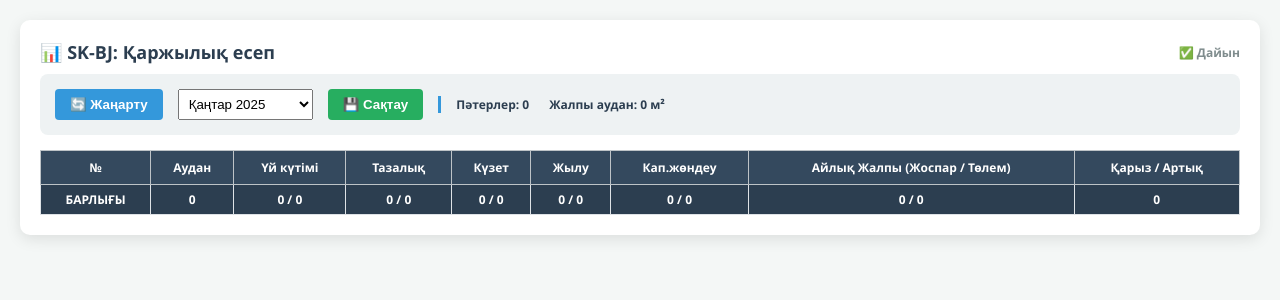
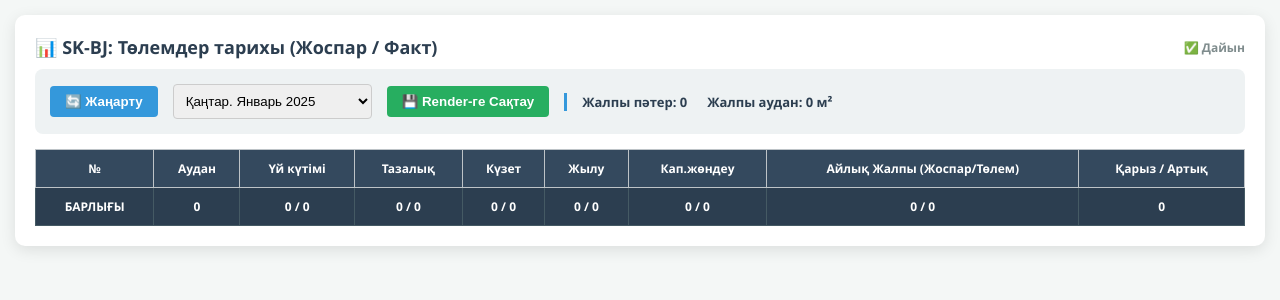
Before and after one commit to qalpan/sk-bj, a Django app: page /admin-panel/ in a window 1280 px wide. Shown: the top 300 px of the page. Run offline with Django 4.2, Linux system fonts and the light colour scheme; data that the repository does not hold is empty.

Commit message:
Update tөlemesep_smart.html

```diff
--- a/templates/tөlemesep_smart.html
+++ b/templates/tөlemesep_smart.html
@@ -2,38 +2,67 @@
 <html lang="kk">
 <head>
     <meta charset="UTF-8">
-    <title>SK-BJ — Төлемдерді Бақылау</title>
+    <title>SK-BJ — Қаржы Басқару Панелі</title>
     <style>
-        body { font-family: 'Segoe UI', sans-serif; background: #f4f7f6; margin: 20px; font-size: 12px; }
+        body { font-family: 'Segoe UI', Tahoma, Geneva, Verdana, sans-serif; background: #f4f7f6; margin: 15px; font-size: 12px; }
         .container { background: white; padding: 20px; border-radius: 10px; box-shadow: 0 4px 15px rgba(0,0,0,0.1); max-width: 100%; margin: auto; }
-        .controls { display: flex; gap: 15px; margin-bottom: 15px; background: #eef2f3; padding: 15px; border-radius: 8px; align-items: center; }
-        .stats-top { display: flex; gap: 20px; font-weight: bold; color: #2c3e50; border-left: 3px solid #3498db; padding-left: 15px; }
-        .btn { padding: 8px 15px; border: none; border-radius: 4px; cursor: pointer; font-weight: bold; color: white; }
+
+        /* Басқару панелі */
+        .controls { display: flex; gap: 15px; margin-bottom: 15px; background: #eef2f3; padding: 15px; border-radius: 8px; align-items: center; flex-wrap: wrap; }
+        .stats-top { display: flex; gap: 20px; font-weight: bold; color: #2c3e50; border-left: 3px solid #3498db; padding-left: 15px; font-size: 13px; }
+
+        .btn { padding: 8px 15px; border: none; border-radius: 4px; cursor: pointer; font-weight: bold; color: white; transition: 0.2s; }
         .btn-update { background: #3498db; }
         .btn-save { background: #27ae60; }
-        table { width: 100%; border-collapse: collapse; margin-top: 10px; }
-        th { background: #34495e; color: white; padding: 8px; border: 1px solid #bdc3c7; }
-        td { border: 1px solid #dee2e6; padding: 6px; text-align: center; white-space: nowrap; }
+        .btn:hover { opacity: 0.8; }
+
+        /* Кесте */
+        table { width: 100%; border-collapse: collapse; background: white; margin-top: 10px; }
+        th { background: #34495e; color: white; padding: 10px; border: 1px solid #bdc3c7; position: sticky; top: 0; z-index: 10; }
+        td { border: 1px solid #dee2e6; padding: 6px; text-align: center; vertical-align: middle; white-space: nowrap; }
+
+        /* Сандар және формат */
         .plan-val { color: #7f8c8d; font-size: 11px; }
         .fact-val { font-weight: bold; color: #27ae60; }
-        .trans-info { font-size: 10px; color: #555; margin-left: 5px; font-weight: normal; }
+        .trans-info { font-size: 10px; color: #555; font-weight: normal; margin-left: 5px; font-style: italic; }
+
+        .total-cell { background: #e8f5e9; font-weight: bold; }
+        .debt-red { color: #c0392b; background: #fce4ec; font-weight: bold; }
+        .debt-green { color: #27ae60; background: #e8f5e9; font-weight: bold; }
+
+        /* Footer */
         tfoot tr { background: #2c3e50; color: white; font-weight: bold; }
+        tfoot td { border: 1px solid #455a64; padding: 10px; }
     </style>
 </head>
 <body>
 
 <div class="container">
     <div style="display:flex; justify-content:space-between; align-items:center; margin-bottom:10px;">
-        <h2 style="color:#2c3e50; margin:0;">📊 SK-BJ: Қаржылық есеп</h2>
+        <h2 style="color:#2c3e50; margin:0;">📊 SK-BJ: Төлемдер тарихы (Жоспар / Факт)</h2>
         <span id="syncStatus" style="font-weight:bold; color:#7f8c8d;">Күтуде...</span>
     </div>
 
     <div class="controls">
         <button class="btn btn-update" onclick="fetchData()">🔄 Жаңарту</button>
-        <select id="monthSelector" onchange="renderTable()" style="padding: 6px;"></select>
-        <button class="btn btn-save" onclick="saveData()">💾 Сақтау</button>
+        <select id="monthSelector" onchange="renderTable()" style="padding: 8px; border-radius: 4px; border:1px solid #ccc;">
+            <option value="0">Қаңтар. Январь 2025</option>
+            <option value="1">Ақпан. Февраль 2025</option>
+            <option value="2">Наурыз. Март 2025</option>
+            <option value="3">Сәуір. Апрель 2025</option>
+            <option value="4">Мамыр. Май 2025</option>
+            <option value="5">Маусым. Июнь 2025</option>
+            <option value="6">Шілде. Июль 2025</option>
+            <option value="7">Тамыз. Август 2025</option>
+            <option value="8">Қыркүйек. Сентябрь 2025</option>
+            <option value="9">Қазан. Октябрь 2025</option>
+            <option value="10">Қараша. Ноябрь 2025</option>
+            <option value="11">Желтоқсан. Декабрь 2025</option>
+        </select>
+        <button class="btn btn-save" onclick="saveData()">💾 Render-ге Сақтау</button>
+
         <div class="stats-top">
-            <div>Пәтерлер: <span id="statCount">0</span></div>
+            <div>Жалпы пәтер: <span id="statCount">0</span></div>
             <div>Жалпы аудан: <span id="statArea">0</span> м²</div>
         </div>
     </div>
@@ -48,7 +77,7 @@
                 <th>Күзет</th>
                 <th>Жылу</th>
                 <th>Кап.жөндеу</th>
-                <th>Айлық Жалпы (Жоспар / Төлем)</th>
+                <th>Айлық Жалпы (Жоспар/Төлем)</th>
                 <th>Қарыз / Артық</th>
             </tr>
         </thead>
@@ -58,30 +87,35 @@
 </div>
 
 <script>
+    // МАҢЫЗДЫ: Render-дегі API URL-іңіз
+    const API_URL = '/api/data/';
     let db = { apartments: [] };
 
-    // САНДАРДЫ ФОРМАТТАУ ФУНКЦИЯСЫ (1 234 567,89)
+    // Сандарды форматтау (1 234 567,2)
     function fNum(num) {
         if (num === undefined || num === null || isNaN(num)) return "0";
         let parts = num.toFixed(2).split(".");
-        parts[0] = parts[0].replace(/\B(?=(\d{3})+(?!\d))/g, " "); // Мыңдықтарға бос орын
-        // Егер тиын болса ғана үтірмен көрсету, әйтпесе бүтін сан
-        return parts[1] === "00" ? parts[0] : parts[0] + "," + parts[1].replace(/0+$/, "");
+        parts[0] = parts[0].replace(/\B(?=(\d{3})+(?!\d))/g, " "); // Мыңдықтар бос орынмен
+        let fraction = parts[1].replace(/0+$/, ""); // Соңындағы нөлдерді алып тастау
+        return fraction === "" ? parts[0] : parts[0] + "," + fraction;
     }
 
+    // 1. Деректерді алу
     async function fetchData() {
         document.getElementById('syncStatus').innerText = "🔄 Жүктелуде...";
         try {
-            const res = await fetch('/api/data/');
+            const res = await fetch(API_URL);
+            if (!res.ok) throw new Error("Сервер қатесі");
             db = await res.json();
-            const selector = document.getElementById('monthSelector');
-            const months = ["Қаңтар", "Ақпан", "Наурыз", "Сәуір", "Мамыр", "Маусым", "Шілде", "Тамыз", "Қыркүйек", "Қазан", "Қараша", "Желтоқсан"];
-            selector.innerHTML = months.map((m, i) => `<option value="${i}">${m} 2025</option>`).join('');
             renderTable();
             document.getElementById('syncStatus').innerText = "✅ Дайын";
-        } catch (e) { document.getElementById('syncStatus').innerText = "❌ Қате"; }
+        } catch (e) {
+            console.error(e);
+            document.getElementById('syncStatus').innerText = "❌ Қате: База оқылмады";
+        }
     }
 
+    // 2. Кестені сызу
     function renderTable() {
         const mIdx = document.getElementById('monthSelector').value;
         const tbody = document.getElementById('tableBody');
@@ -91,7 +125,7 @@
         let totals = { area: 0, maintP: 0, maintF: 0, cleanP: 0, cleanF: 0, secP: 0, secF: 0, heatP: 0, heatF: 0, capP: 0, capF: 0, charge: 0, paid: 0, debt: 0 };
 
         db.apartments.forEach(apt => {
-            const L = apt.ledger[mIdx] || { charges: {}, paymentTransactions: [] };
+            const L = apt.ledger[mIdx] || { charges: {}, paymentTransactions: [], accumulated: { overall: 0 } };
             const ch = L.charges || {};
 
             const getSum = (key) => (L.paymentTransactions || []).reduce((sum, t) => sum + (t.amounts[key] || 0), 0);
@@ -101,7 +135,7 @@
             const rowCharge = L.totalMonthlyCharge || 0;
             const rowDebt = L.accumulated ? L.accumulated.overall : 0;
 
-            // Жиынтықтар
+            // Жиынтықтарды есептеу
             totals.area += (apt.area || 0);
             totals.maintP += (ch.maint || 0); totals.maintF += fM;
             totals.cleanP += (ch.clean || 0); totals.cleanF += fCl;
@@ -111,7 +145,7 @@
             totals.charge += rowCharge;       totals.paid += rowPaid;
             totals.debt += rowDebt;
 
-            // Төлем ақпаратын жинау (Бір жолға)
+            // Бір жолға Банк + Күн
             const transDetails = (L.paymentTransactions || []).map(t =>
                 `<span class="trans-info">${t.paymentSource || ''} ${t.date || ''}</span>`
             ).join(' ');
@@ -125,17 +159,19 @@
                     <td><span class="plan-val">${fNum(ch.sec)}</span> / <span class="fact-val">${fNum(fS)}</span></td>
                     <td><span class="plan-val">${fNum(ch.heat)}</span> / <span class="fact-val">${fNum(fH)}</span></td>
                     <td><span class="plan-val">${fNum(ch.cap)}</span> / <span class="fact-val">${fNum(fCp)}</span></td>
-                    <td style="background:#e8f5e9;">
-                        <b>${fNum(rowCharge)} / ${fNum(rowPaid)}</b> ${transDetails}
+                    <td class="total-cell">
+                        ${fNum(rowCharge)} / ${fNum(rowPaid)} ${transDetails}
                     </td>
-                    <td style="font-weight:bold; color:${rowDebt > 0 ? '#c0392b' : '#27ae60'}">${fNum(rowDebt)}</td>
+                    <td class="${rowDebt > 0 ? 'debt-red' : 'debt-green'}">${fNum(rowDebt)}</td>
                 </tr>
             `;
         });
 
+        // Бас жағындағы статистика
         document.getElementById('statCount').innerText = db.apartments.length;
         document.getElementById('statArea').innerText = fNum(totals.area);
 
+        // Аяғындағы жиынтық
         tfoot.innerHTML = `
             <tr>
                 <td>БАРЛЫҒЫ</td>
@@ -151,19 +187,29 @@
         `;
     }
 
+    // 3. Сақтау
     async function saveData() {
         document.getElementById('syncStatus').innerText = "⏳ Сақталуда...";
         try {
-            await fetch('/api/data/', {
+            const res = await fetch(API_URL, {
                 method: 'POST',
                 headers: { 'Content-Type': 'application/json' },
                 body: JSON.stringify(db)
             });
-            document.getElementById('syncStatus').innerText = "✅ Сақталды";
-        } catch (e) { alert("Қате орын алды"); }
+            if (res.ok) {
+                alert("Деректер Render-ге сәтті сақталды!");
+                document.getElementById('syncStatus').innerText = "✅ Сақталды";
+            } else {
+                throw new Error("Сақтау мүмкін болмады");
+            }
+        } catch (e) {
+            alert("Қате: Серверге қосылу мүмкін емес");
+            document.getElementById('syncStatus').innerText = "❌ Қате";
+        }
     }
 
     window.onload = fetchData;
 </script>
+
 </body>
 </html>
```
